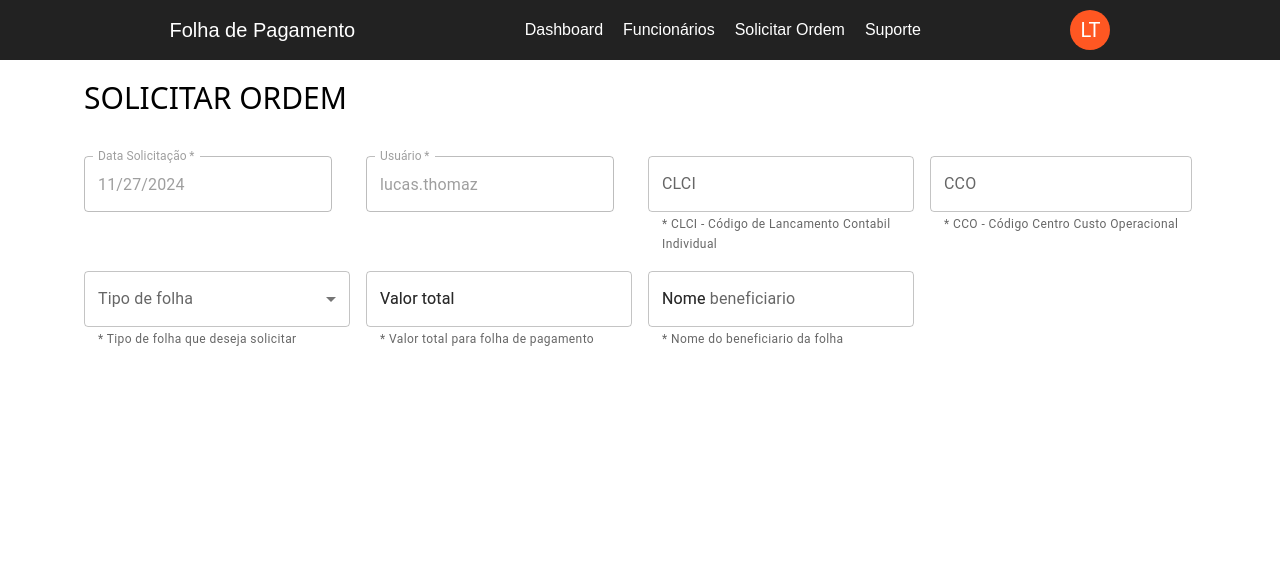
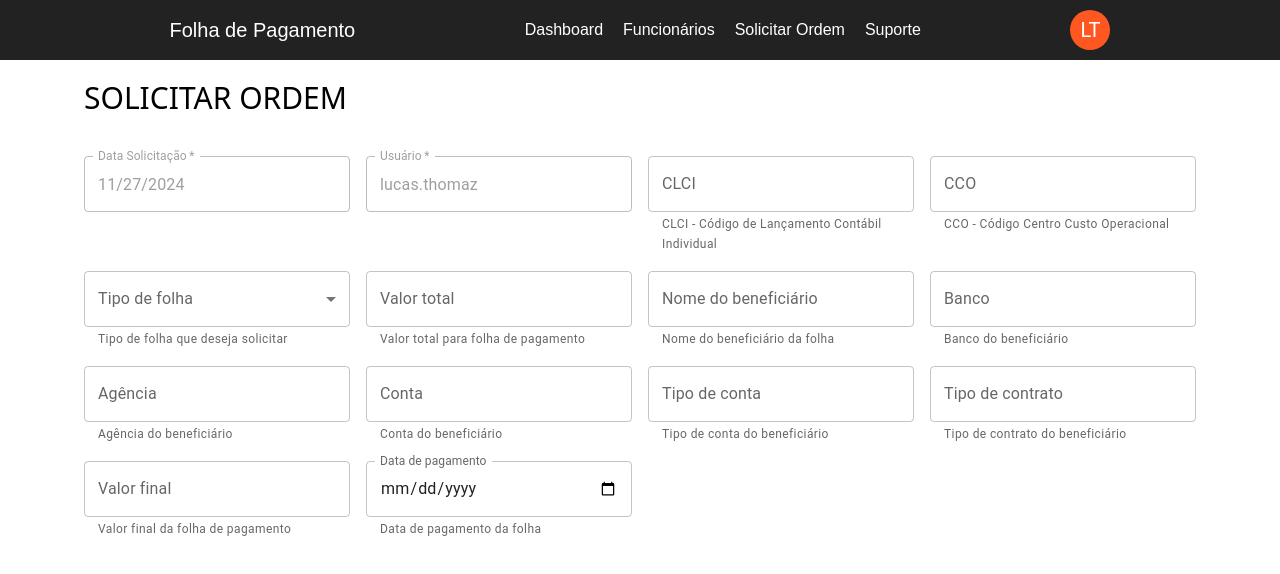
Before and after one commit to lucasmrthomaz/thz-folhapag, a Next.js app: page /dashboard/solicitar-ordem in a window 1280 px wide. Shown: the top 574 px of the page. Built offline with nearby package versions, Linux system fonts and the light colour scheme; what @mui/material-nextjs would draw is missing.

Commit message:
Refactor and enhance solicitar-ordem form with improved layout and additional fields

```diff
--- a/src/app/dashboard/funcionarios/funcionariosView.tsx
+++ b/src/app/dashboard/funcionarios/funcionariosView.tsx
@@ -4,21 +4,45 @@ import { Button, FormGroup, Table } from "@mui/material";
 import React from "react";
 import { useState } from "react";
 
+const MOCK_FUNCIONARIOS = [
+  {
+    id: 1,
+    matriculaFuncionario: "F001",
+    dataAdmissao: "01/01/2024",
+    nome: "João Silva",
+    cargo: "Desenvolvedor",
+    salario: 5000,
+    areaResponsavel: "TI"
+  },
+  {
+    id: 2,
+    matriculaFuncionario: "F002",
+    dataAdmissao: "02/01/2024",
+    nome: "Maria Santos",
+    cargo: "Analista",
+    salario: 6000,
+    areaResponsavel: "RH"
+  }
+];
+
 export default function FolhaView() {
     const [dataAtual] = useState(new Date().toLocaleDateString());
-    //const urlListarTodosFunc = 'http://localhost:3000/api/sfp-mock';
-    const urlListarTodosFunc = 'http://localhost:8080/api/funcionarios';
+    const urlListarTodosFunc = process.env.NEXT_PUBLIC_API_URL || '/api/sfp-mock';
+    //const urlListarTodosFunc = 'http://localhost:8080/funcionario/listartodos';
 
-    const [funcionarios, setFuncionario] = React.useState([]);
+    const [funcionarios, setFuncionario] = React.useState(MOCK_FUNCIONARIOS);
 
     React.useEffect(() => {
       const fetchData = async () => {
         try {
           const response = await fetch(urlListarTodosFunc);
           const data = await response.json();
-          setFuncionario(data);
+          if (data && data.length > 0) {
+            setFuncionario(data);
+          }
         } catch (error) {
           console.error('Houve erro...', error);
+          // Mantém os dados mockados em caso de erro
         }
       };
 
--- a/src/app/dashboard/solicitar-ordem/solicitarOrdemForm.tsx
+++ b/src/app/dashboard/solicitar-ordem/solicitarOrdemForm.tsx
@@ -1,74 +1,177 @@
-import { FormControl, FormGroup, FormHelperText, Input, InputLabel, MenuItem, Select, TextField } from "@mui/material";
+import { FormControl, FormGroup, FormHelperText, InputLabel, MenuItem, Select, TextField } from "@mui/material";
 import Grid from '@mui/material/Grid2';
 
 export default function SolicitarOrdemForm() {
     const dataAtual = new Date(Date.now()).toLocaleString().split(',')[0]
     return <div>
-
         <FormGroup>
             <Grid container spacing={2} className="mt-5 mb-5">
+                {/* Campos desabilitados */}
+                <Grid size={3}>
+                    <FormControl fullWidth>
+                        <TextField
+                            required
+                            disabled
+                            id='dataSolicitacao'
+                            label='Data Solicitação'
 
-                <Grid size={3}>
-                    <TextField required disabled id='dataSolicitacao'
-                        label='Data Solicitação'
-                        variant='outlined'
-                        placeholder={dataAtual}
-                        value={dataAtual} />
-                </Grid>
-
-                <Grid size={3}>
-                    <TextField required disabled id="inputUsuario"
-                        placeholder="lucas.thomaz"
-                        label="Usuário"
-                        variant="outlined"
-                        value='lucas.thomaz' />
-                </Grid>
-
-                <Grid size={3}>
-                    <FormControl>
-                        <TextField id="" label="CLCI" variant="outlined" />
-                        <FormHelperText> * CLCI - Código de Lancamento Contabil Individual</FormHelperText>
-                    </FormControl>
-                </Grid>
-
-                <Grid size={3}>
-                    <FormControl>
-                        <TextField id="" label="CCO" variant="outlined" />
-                        <FormHelperText> * CCO - Código Centro Custo Operacional</FormHelperText>
+                            variant='outlined'
+                            value={dataAtual}
+                        />
                     </FormControl>
                 </Grid>
 
                 <Grid size={3}>
                     <FormControl fullWidth>
-                        <InputLabel id="tipo-folha-pagamento">Tipo de folha</InputLabel>
-                        <Select label='Tipo de folha'>
-                            <MenuItem value={0}>Funcionário</MenuItem>
-                            <MenuItem value={1}>Fornecedor</MenuItem>
-                            <MenuItem value={2}>Avulsa</MenuItem>
-                        </Select>
-                        <FormHelperText> * Tipo de folha que deseja solicitar</FormHelperText>
+                        <TextField
+                            required
+                            disabled
+                            id="usuario"
+                            label="Usuário"
+
+                            variant="outlined"
+                            value='lucas.thomaz'
+                        />
+                    </FormControl>
+                </Grid>
+
+                {/* Campos de códigos */}
+                <Grid size={3}>
+                    <FormControl fullWidth>
+                        <TextField id="clci" label="CLCI" variant="outlined" />
+                        <FormHelperText>CLCI - Código de Lançamento Contábil Individual</FormHelperText>
+
                     </FormControl>
                 </Grid>
 
                 <Grid size={3}>
                     <FormControl fullWidth>
-                        <InputLabel id="tipo-folha-pagamento">Valor total</InputLabel>
-                        <TextField id="" label="Valor total" variant="outlined" />
-                        <FormHelperText> * Valor total para folha de pagamento</FormHelperText>
+                        <TextField id="cco" label="CCO" variant="outlined" />
+                        <FormHelperText>CCO - Código Centro Custo Operacional</FormHelperText>
+                    </FormControl>
+                </Grid>
+
+                {/* Select de tipo de folha */}
+                <Grid size={3}>
+                    <FormControl fullWidth>
+                        <InputLabel id="tipo-folha-label">Tipo de folha</InputLabel>
+                        <Select
+                            labelId="tipo-folha-label"
+                            id="tipo-folha"
+                            label="Tipo de folha"
+                        >
+                            <MenuItem value={0}>Funcionário</MenuItem>
+                            <MenuItem value={1}>Fornecedor</MenuItem>
+                            <MenuItem value={2}>Avulsa</MenuItem>
+                        </Select>
+                        <FormHelperText>Tipo de folha que deseja solicitar</FormHelperText>
+                    </FormControl>
+                </Grid>
+
+                {/* Campos de valores */}
+                <Grid size={3}>
+                    <FormControl fullWidth>
+                        <TextField
+                            id="valor-total"
+                            label="Valor total"
+                            variant="outlined"
+                        />
+                        <FormHelperText>Valor total para folha de pagamento</FormHelperText>
+                    </FormControl>
+                </Grid>
+
+                {/* Campos do beneficiário */}
+                <Grid size={3}>
+                    <FormControl fullWidth>
+                        <TextField
+                            id="nome-beneficiario"
+                            label="Nome do beneficiário"
+                            variant="outlined"
+                        />
+                        <FormHelperText>Nome do beneficiário da folha</FormHelperText>
                     </FormControl>
                 </Grid>
 
                 <Grid size={3}>
                     <FormControl fullWidth>
-                        <InputLabel id="tipo-folha-pagamento">Nome beneficiario</InputLabel>
-                        <TextField id="" label="Nome" variant="outlined" />
-                        <FormHelperText> * Nome do beneficiario da folha</FormHelperText>
+                        <TextField
+                            id="banco"
+                            label="Banco"
+                            variant="outlined"
+                        />
+                        <FormHelperText>Banco do beneficiário</FormHelperText>
                     </FormControl>
                 </Grid>
 
+                <Grid size={3}>
+                    <FormControl fullWidth>
+                        <TextField
+                            id="agencia"
+                            label="Agência"
+                            variant="outlined"
+                        />
+                        <FormHelperText>Agência do beneficiário</FormHelperText>
+                    </FormControl>
+                </Grid>
+
+                <Grid size={3}>
+                    <FormControl fullWidth>
+                        <TextField
+                            id="conta"
+                            label="Conta"
+                            variant="outlined"
+                        />
+                        <FormHelperText>Conta do beneficiário</FormHelperText>
+                    </FormControl>
+                </Grid>
+
+                <Grid size={3}>
+                    <FormControl fullWidth>
+                        <TextField
+                            id="tipo-conta"
+                            label="Tipo de conta"
+                            variant="outlined"
+                        />
+                        <FormHelperText>Tipo de conta do beneficiário</FormHelperText>
+                    </FormControl>
+                </Grid>
+
+                {/* Campos finais */}
+                <Grid size={3}>
+                    <FormControl fullWidth>
+                        <TextField
+                            id="tipo-contrato"
+                            label="Tipo de contrato"
+                            variant="outlined"
+                        />
+                        <FormHelperText>Tipo de contrato do beneficiário</FormHelperText>
+                    </FormControl>
+                </Grid>
+
+                <Grid size={3}>
+                    <FormControl fullWidth>
+                        <TextField
+                            id="valor-final"
+                            label="Valor final"
+                            variant="outlined"
+                        />
+                        <FormHelperText>Valor final da folha de pagamento</FormHelperText>
+                    </FormControl>
+                </Grid>
+
+                <Grid size={3}>
+                    <FormControl fullWidth>
+                        <TextField
+                            id="data-pagamento"
+                            label="Data de pagamento"
+                            variant="outlined"
+                            type="date"
+                            InputLabelProps={{ shrink: true }}
+                        />
+                        <FormHelperText>Data de pagamento da folha</FormHelperText>
+                    </FormControl>
+                </Grid>
             </Grid>
-
         </FormGroup>
-
     </div>
 }
```
Also changed, not shown: src/app/api/sfp-mock/route.ts (+0 -1 lines), 1 other file (tests, documents, lock files or other folders).
